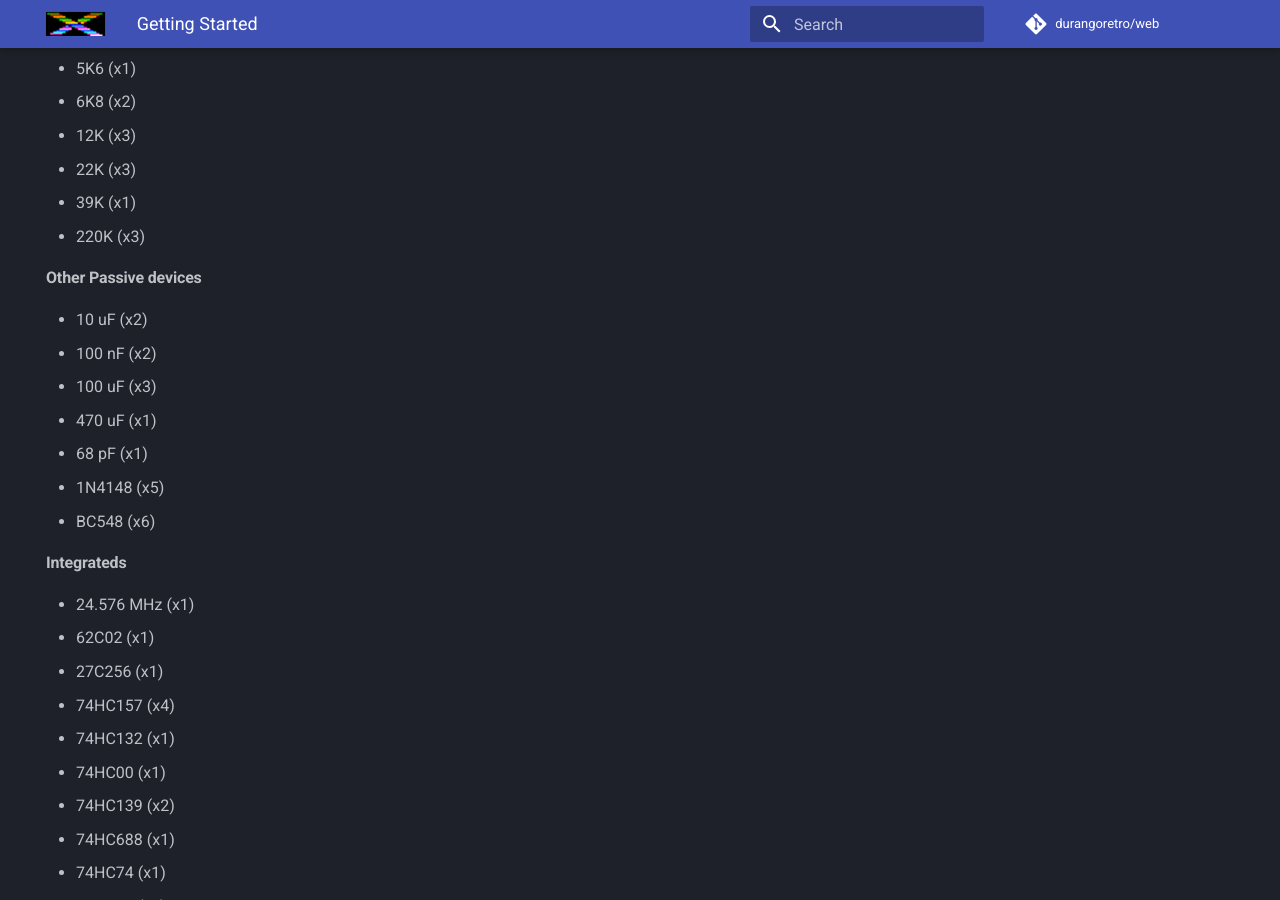
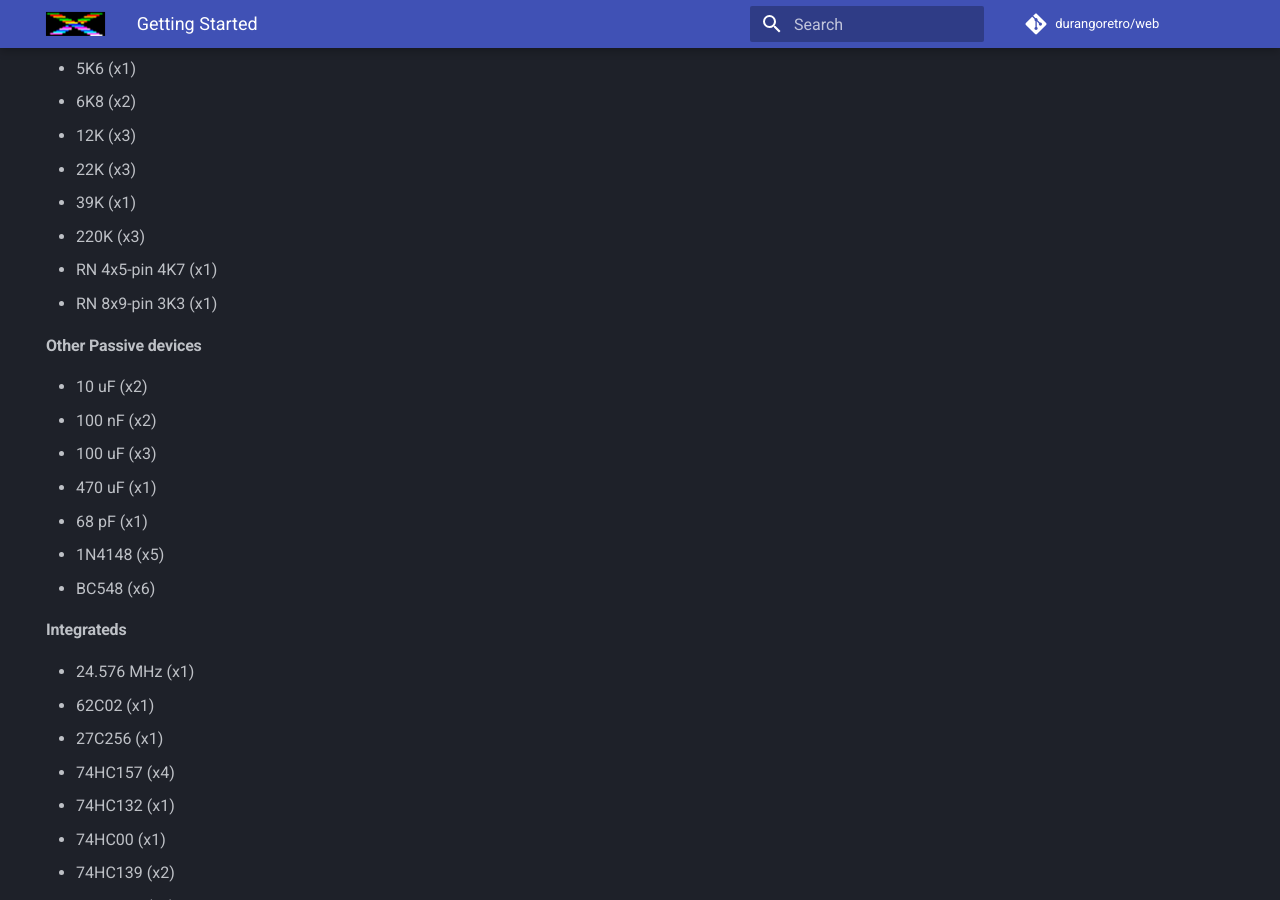
Before and after one commit to durangoretro/web, an MkDocs documentation site: the page built from docs/started.md, in a window 1280 px wide and 900 px high, scrolled down 1850 px. Built offline with MkDocs 1.6.1 and Material for MkDocs 9.7.7, drawn with Linux system fonts in a browser that asks for light colours; comment, search, counter and statistics services are not loaded.

Commit message:
Add resistors

```diff
--- a/docs/started.md
+++ b/docs/started.md
@@ -59,6 +59,9 @@ You can see in Kicad an image similar to:
 * 22K  (x3)
 * 39K  (x1)
 * 220K (x3)
+* RN 4x5-pin 4K7 (x1)
+* RN 8x9-pin 3K3 (x1)
+
 
 #### Other Passive devices
 * 10  uF (x2)
```
